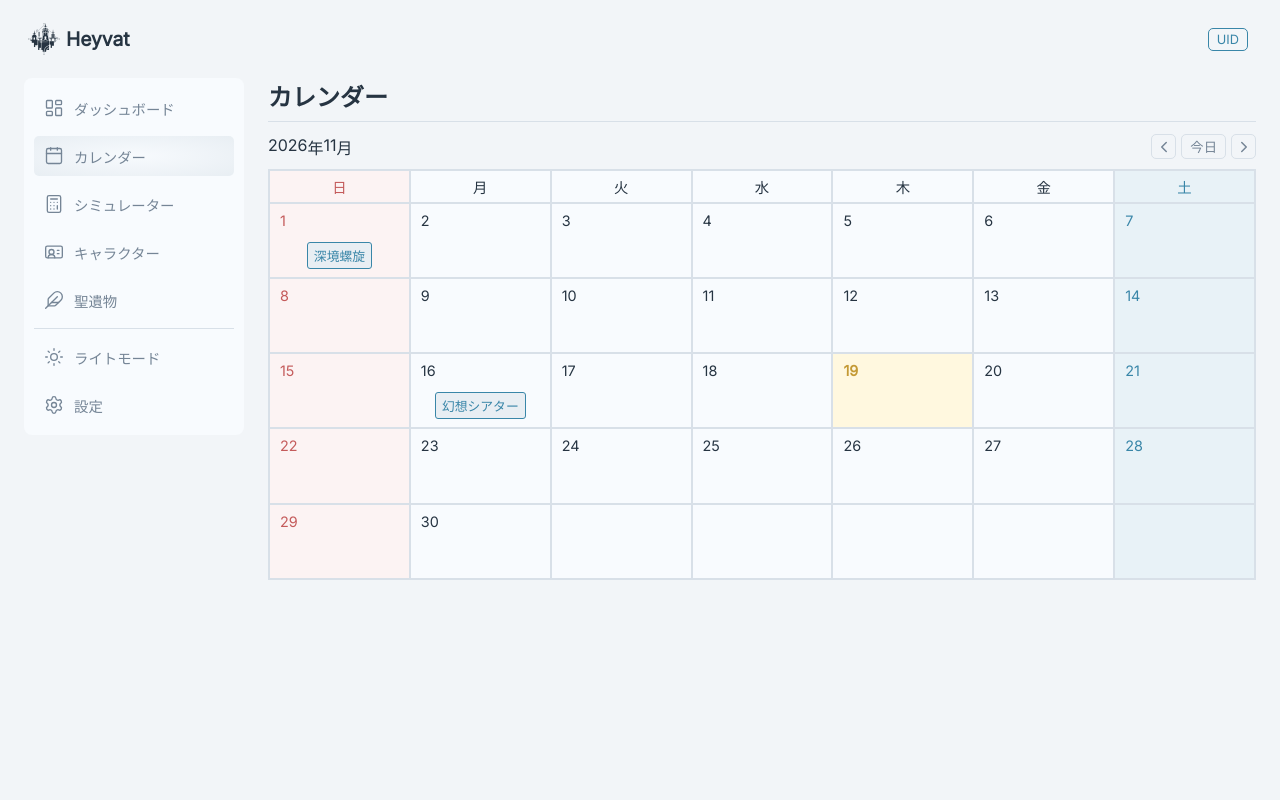
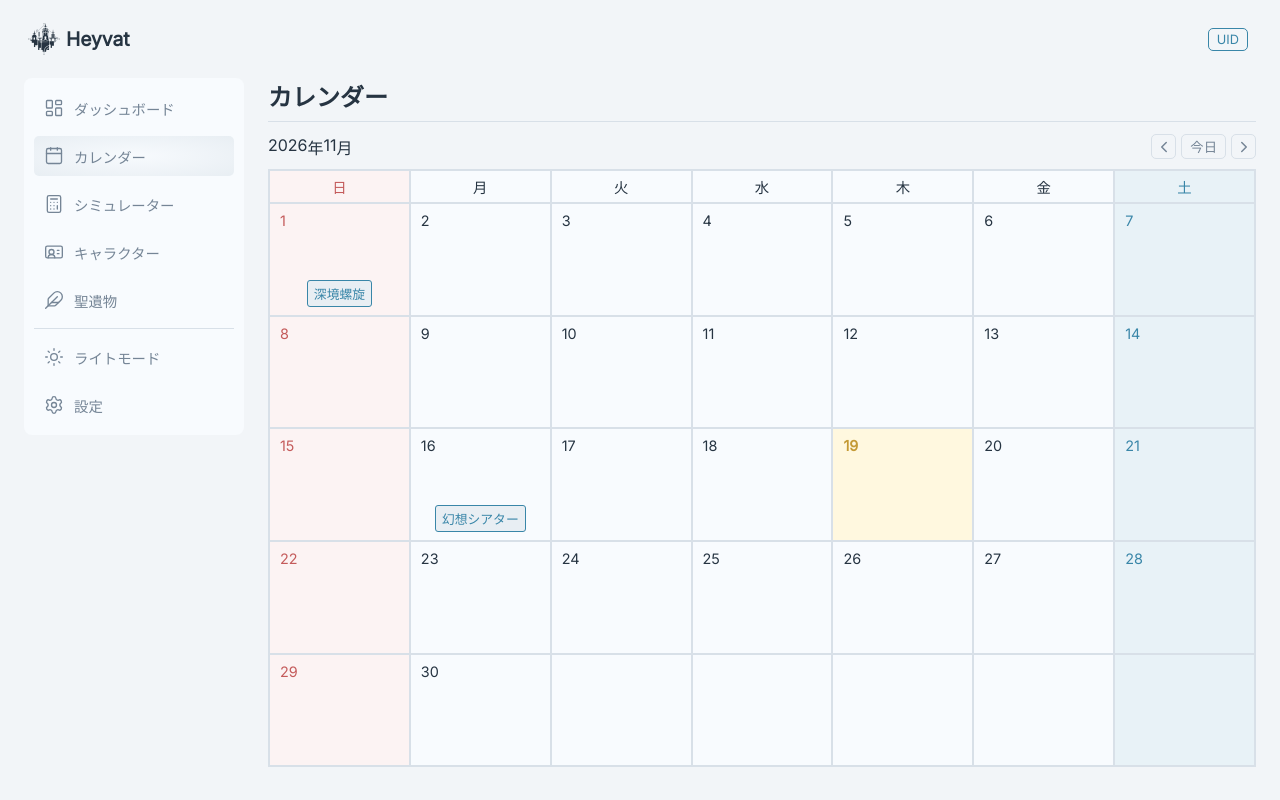
Before and after one commit to roka0430/heyvat, a Node project: template views/pages/calendar/index.njk in a window 1280 px wide. Run offline with Node 20 templates, Linux system fonts and the light colour scheme; the template is opened without the code that fills it, so the values that code supplies are empty; some libraries are stand-ins or nearby versions; some web fonts are replaced.

Commit message:
feat: カレンダーのスタイルを改善し、共通スタイルに最小高さとフレックスボックスを追加

```diff
--- a/public/css/calendar.css
+++ b/public/css/calendar.css
@@ -108,6 +108,7 @@
 .calendar__days {
   display: grid;
   grid-template-columns: repeat(7, 1fr);
+
   border-collapse: collapse;
 }
 
@@ -116,7 +117,7 @@
   flex-direction: column;
   justify-content: space-between;
 
-  aspect-ratio: 15 / 8;
+  aspect-ratio: 5 / 4;
 
   padding-block: 8px;
   padding-inline: 10px;
--- a/public/css/common.css
+++ b/public/css/common.css
@@ -95,6 +95,8 @@ textarea {
   grid-template-columns: min-content minmax(0, 1fr);
   grid-template-rows: auto minmax(0, 1fr);
   gap: 20px 24px;
+
+  min-height: 100vh;
 
   padding-block: 20px 32px;
   padding-inline: 24px;
@@ -322,6 +324,10 @@ html:not(.dark) .app-header__logo {
 
 .app-main {
   grid-area: main;
+
+  display: flex;
+  flex-direction: column;
+
   min-width: 0;
 }
 
```
